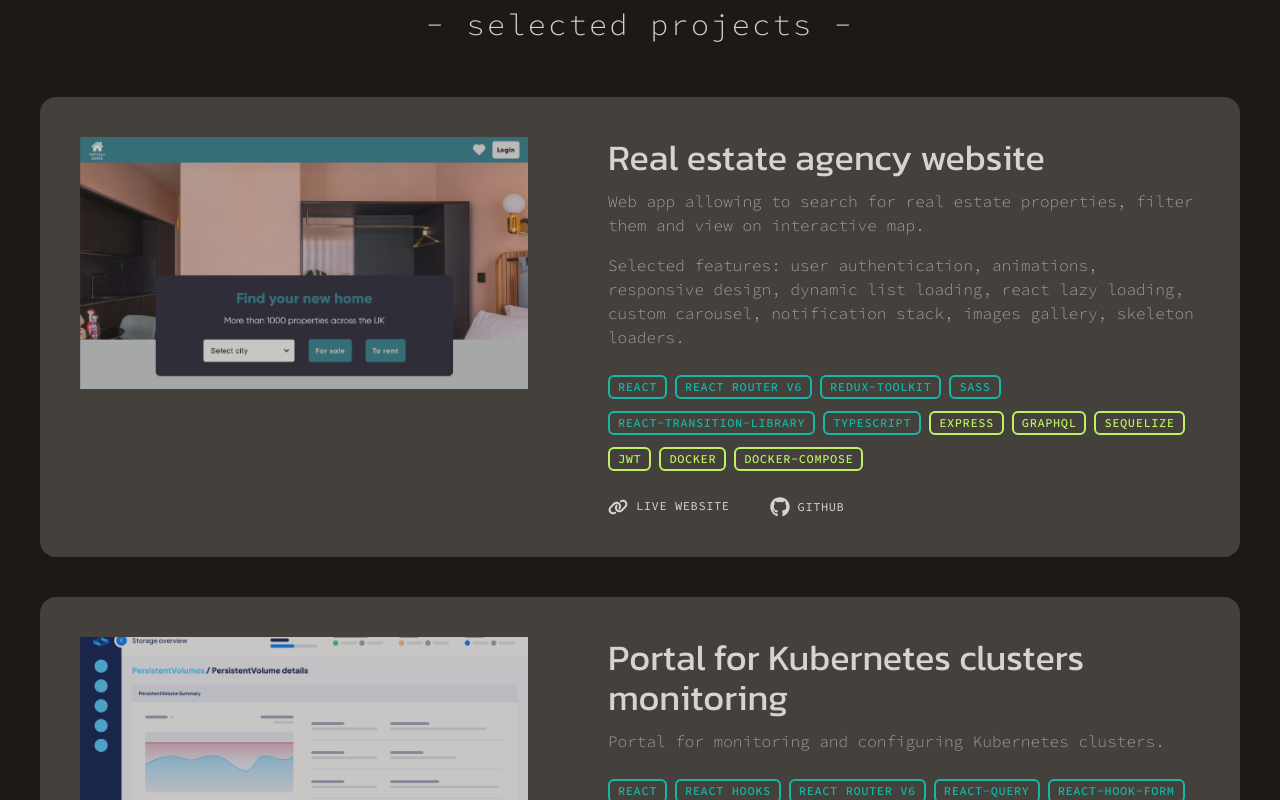
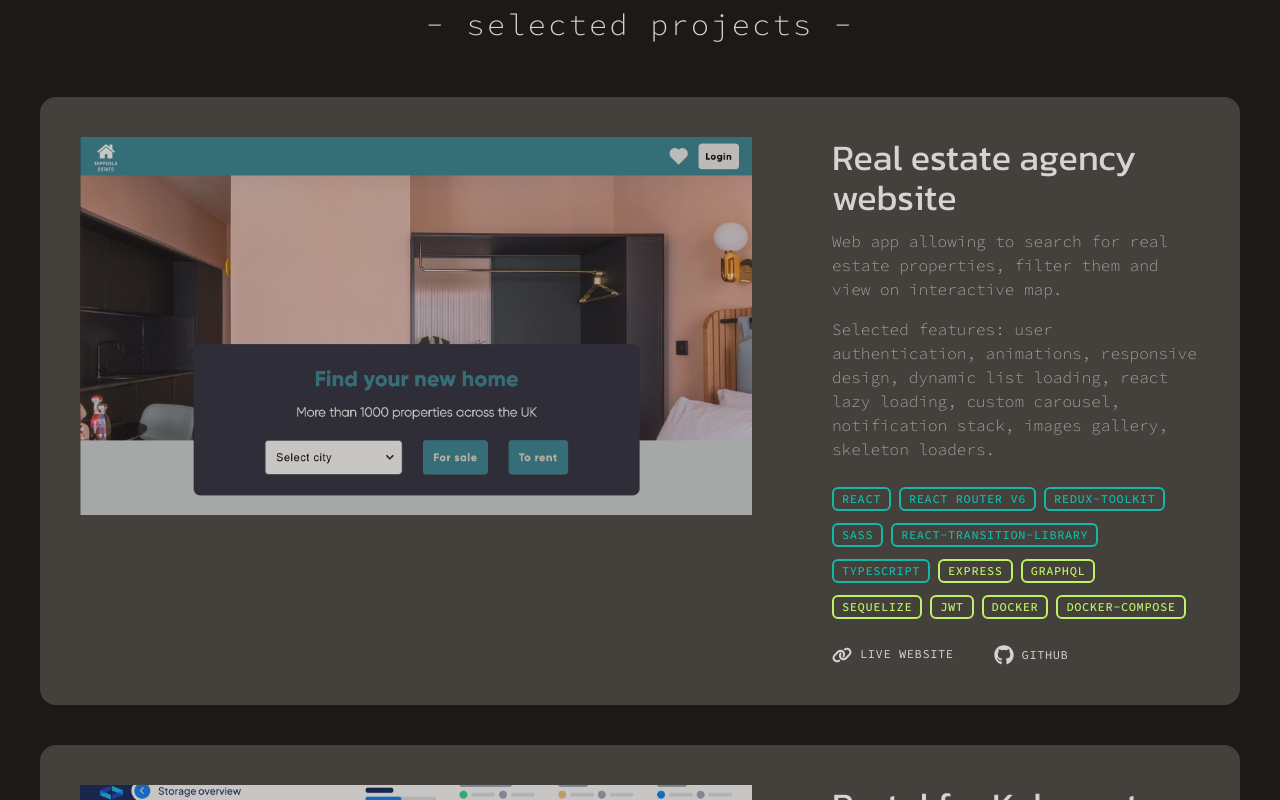
Before and after one commit to tappiola/portfolio-website, a React (Create React App) app: page / in a window 1280 px wide. Shown: the part 3880-4680 px from the top of the page. Built offline with nearby package versions, Linux system fonts and the light colour scheme; the HTML template or start-up script is replaced by a standard one; what tw-elements would draw is missing.

Commit message:
improve styling throughout website

```diff
--- a/package.json
+++ b/package.json
@@ -12,9 +12,7 @@
     "react-dom": "^18.1.0",
     "react-reveal": "^1.2.2",
     "react-scripts": "5.0.1",
-    "react-transition-group": "^4.4.2",
-    "tw-elements": "^1.0.0-alpha12",
-    "web-vitals": "^2.1.4"
+    "tw-elements": "^1.0.0-alpha12"
   },
   "scripts": {
     "start": "react-scripts start",
--- a/src/Career.js
+++ b/src/Career.js
@@ -1,7 +1,6 @@
 import {SectionTitle} from "./SectionTitle";
 import {PlaceOfWork} from "./PlaceOfWork";
 
-import Zoom from "react-reveal/Zoom";
 const WORKPLACES = [
     {
     dates: 'Jun 22 - Jul 22',
--- a/src/Introduction.jsx
+++ b/src/Introduction.jsx
@@ -43,6 +43,6 @@ export const Introduction = () => {
             </Flip>
             {/*<p className="text-3xl text-indigo-100 font-mono my-12 mx-auto w-30">"Give me the designs, I'll get the rest done"</p>*/}
         </div>
-        <img src={Tania} className="basis-2/5 self-end"/>
+        <img src={Tania} alt="profile" className="basis-2/5 self-end"/>
     </heading>
 }
--- a/src/ProjectCard.js
+++ b/src/ProjectCard.js
@@ -4,11 +4,11 @@ import Fade from 'react-reveal/Fade';
 export const ProjectCard = ({project, project: {screenshot, title, description, pillsFe, pillsBe, siteUrl, githubUrl}}) => {
 
     return <Fade><div className="p-10 m-10 bg-stone-700 rounded-2xl flex">
-        <div className="block basis-2/5 shrink-0">
+        <div className="block basis-3/5 shrink-0">
             <img
                 src={screenshot}
                 className="block object-cover aspect-video opacity-70 grayscale-30 hover:opacity-100 hover:filter-none object-center-top"
-                alt="Wild Landscape"
+                alt="Project"
             />
         </div>
         <div className="pl-20">
```
Also changed, not shown: src/screenshots/photo_2022-07-14_12-06-41.jpg (deleted), src/screenshots/react3.png (added).
